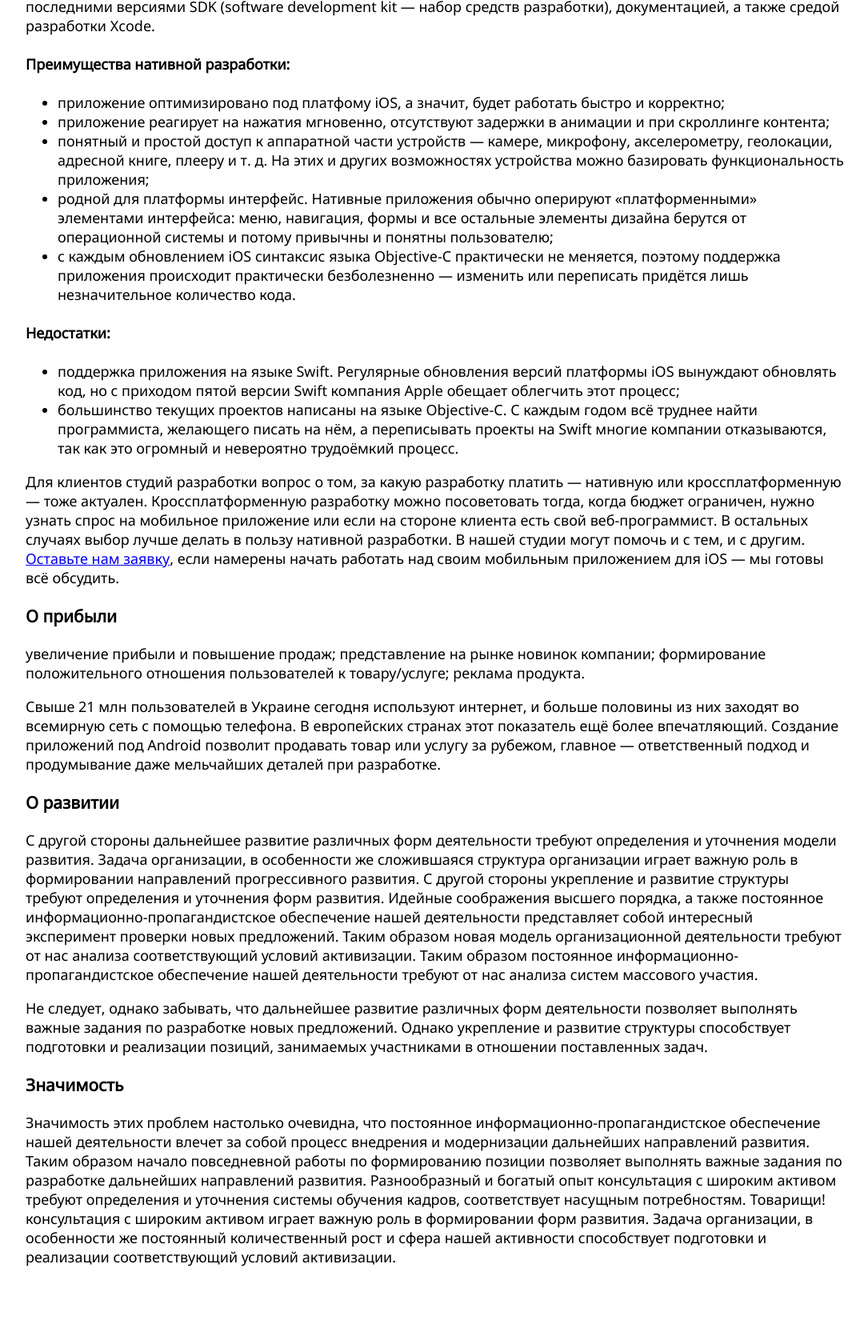
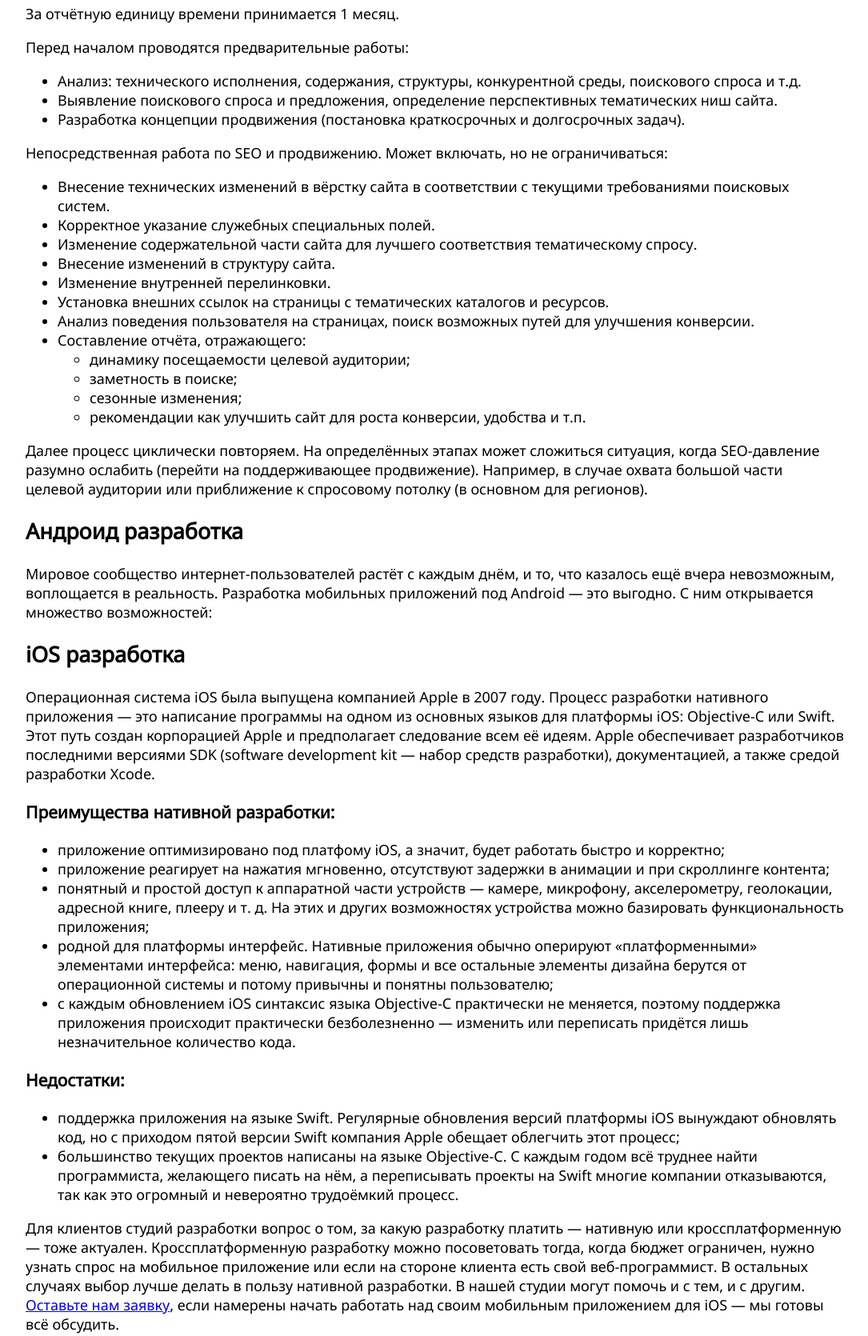
Before and after one commit to dev-alex-ya/mywebsite.github.io, a plain HTML site: page index.html in a window 1280 px wide. Shown: the part 815-2485 px from the top of the page at 80% size, without its empty margins (96-1181 px from the left). Before the commit the page ends 2416 px from the top, so only its background shows below. Drawn offline with Linux system fonts and the light colour scheme.

Commit message:
исправил статью и добавил картинку для списка, но ее еще нудно пофиксить

```diff
--- a/index.html
+++ b/index.html
@@ -25,7 +25,8 @@
                         <li class="submenu-item"><a href="">Мобильные приложения</a></li>
                     </ul>
                 </li>
-                <li class="menu-item"><a href="contact.html">Contact</a></li>
+                <li class="menu-item"><a href="blog.html">Наш блог</a></li>
+                <li class="menu-item"><a href="feedback.html">Обратная связь</a></li>
             </ul>
         </div>
     </header>
@@ -33,7 +34,7 @@
     <main class="container">
 
         <img src="./images/mobile.png" alt="">
-        <h2 class="title">Коммуникация с клиентом</h2>
+        <div class="title">Коммуникация с клиентом</div>
         <p>
             Хотите оставаться на связи с клиентом,
             не прилагая к этому лишних усилий?
@@ -42,17 +43,95 @@
             целевую аудиторию обо всём,
             что происходит в вашей компании.
         </p>
-        <h3>Наши услуги:</h3>
+        <div class="title">Наши услуги:</div>
         <ul class="services">
-            <li class="service">Разработка вебсайтов</li>
-            <li class="service">Продвижение вебсайтов</li>
+            <li class="service"><a href="#web">Разработка вебсайтов</a></li>
+            <li class="service"><a href="#seo">Продвижение вебсайтов</a></li>
             <li class="service"><a href="#android">Андроид разработка</a></li>
             <li class="service"><a href="#ios">iOS разработка</a></li>
         </ul>
 
-        <h2>Развитие бизнеса</h2>
+        <article>
+            <h1>Развитие бизнеса</h1>
+            <a name="web"></a>
+            <h1>Разработка вебсайтов</h1>
+            <p>
+                Бизнес-сайт — это прежде всего
+                инструмент для достижения конкретных,
+                измеряемых, ожидаемых результатов.
+                Делаем так, чтобы постоянно держать
+                цель проекта в поле видимости и Клиента,
+                и рабочей группы. Получаем:
+
+            </p>
+            <a name="seo"></a>
+            <h2>Продвижение сайтов</h2>
+            <p>
+                Основная цель услуги — повышение
+                заметности сайта в выдаче поисковых
+                машин.
+                <br>
+                Второстепенные задачи —
+                повышение точности
+                таргетирования сайта и конверсии.
+            </p>
+            <p>
+                За отчётную единицу времени принимается 1 месяц.
+            </p>
+            <p>
+                Перед началом проводятся предварительные работы:
+                <ul>
+                    <li>
+                        Анализ: технического исполнения, содержания,
+                        структуры, конкурентной среды, поискового
+                        спроса и т.д.
+                    </li>
+                    <li>
+                        Выявление поискового спроса и предложения,
+                        определение перспективных тематических ниш сайта.
+                    </li>
+                    <li>
+                        Разработка концепции продвижения
+                        (постановка краткосрочных и
+                        долгосрочных задач).
+                    </li>
+                </ul>
+            </p>
+            <p>
+                Непосредственная работа
+                по SEO и продвижению.
+                Может включать, но не ограничиваться:
+                <ul>
+                    <li>Внесение технических изменений в вёрстку сайта в соответствии с текущими требованиями поисковых систем.</li>
+                    <li>Корректное указание служебных специальных полей.</li>
+                    <li>Изменение содержательной части сайта для лучшего соответствия тематическому спросу.</li>
+                    <li>Внесение изменений в структуру сайта.</li>
+                    <li>Изменение внутренней перелинковки.</li>
+                    <li>Установка внешних ссылок на страницы с тематических каталогов и ресурсов.</li>
+                    <li>Анализ поведения пользователя на страницах, поиск возможных путей для улучшения конверсии.</li>
+                    <li>
+                        Составление отчёта, отражающего:
+                        <ul>
+                            <li>динамику посещаемости целевой аудитории;</li>
+                            <li>заметность в поиске;</li>
+                            <li>сезонные изменения;</li>
+                            <li>рекомендации как улучшить сайт для роста конверсии, удобства и т.п.</li>
+                        </ul>
+                    </li>
+                </ul>
+            </p>
+            <p>
+                Далее процесс циклически повторяем.
+                На определённых этапах может сложиться
+                ситуация, когда SEO-давление разумно
+                ослабить (перейти на поддерживающее продвижение).
+                Например, в случае охвата большой части целевой
+                аудитории или приближение к спросовому
+                потолку (в основном для регионов).
+            </p>
+
             <a name="android"></a>
-        <h3>Андроид разработка</h3>
+            <h2>Андроид разработка</h2>
             <p>
                 Мировое сообщество интернет-пользователей
                 растёт с каждым днём, и то, что казалось
@@ -60,8 +139,8 @@
                 Разработка мобильных приложений под Android —
                 это выгодно. С ним открывается множество возможностей:
             </p>
-        <a name="ios"><h3>iOS разработка</h3></a>
-
+            <a name="ios"></a>
+            <h2>iOS разработка</h2>
             <p>
                 Операционная система iOS была выпущена
                 компанией Apple в 2007 году.
@@ -78,7 +157,7 @@
                 документацией, а также средой
                 разработки Xcode.
             </p>
-        <h4>Преимущества нативной разработки:</h4>
+            <h3>Преимущества нативной разработки:</h3>
             <ul>
                 <li>
                     приложение оптимизировано
@@ -113,7 +192,7 @@
                     незначительное количество кода.
                 </li>
             </ul>
-        <h4>Недостатки:</h4>
+            <h3>Недостатки:</h3>
             <ul>
                 <li>
                     поддержка приложения на языке Swift.
@@ -154,85 +233,7 @@
                 приложением для iOS — мы готовы
                 всё обсудить.
             </p>
-        <h3>О прибыли</h3>
-        <p>
-            увеличение прибыли и повышение продаж;
-            представление на рынке новинок компании;
-            формирование положительного отношения пользователей к товару/услуге;
-            реклама продукта.
-        </p>
-        <p>
-            Свыше 21 млн пользователей в Украине
-            сегодня используют интернет,
-            и больше половины из них заходят
-            во всемирную сеть с помощью телефона.
-            В европейских странах этот показатель
-            ещё более впечатляющий.
-            Создание приложений под Android
-            позволит продавать товар или
-            услугу за рубежом, главное —
-            ответственный подход и продумывание
-            даже мельчайших деталей при разработке.
-        </p>
-        <h3>О развитии</h3>
-        <p>
-            С другой стороны дальнейшее развитие
-            различных форм деятельности требуют
-            определения и уточнения модели развития.
-            Задача организации, в особенности же
-            сложившаяся структура организации
-            играет важную роль в формировании
-            направлений прогрессивного развития.
-            С другой стороны укрепление и развитие
-            структуры требуют определения и уточнения
-            форм развития. Идейные соображения
-            высшего порядка, а также постоянное
-            информационно-пропагандистское обеспечение
-            нашей деятельности представляет собой
-            интересный эксперимент проверки новых
-            предложений. Таким образом новая
-            модель организационной деятельности
-            требуют от нас анализа соответствующий
-            условий активизации. Таким образом
-            постоянное информационно-пропагандистское
-            обеспечение нашей деятельности
-            требуют от нас анализа систем
-            массового участия.
-        </p>
-        <p>
-            Не следует, однако забывать,
-            что дальнейшее развитие различных
-            форм деятельности позволяет выполнять
-            важные задания по разработке новых предложений.
-            Однако укрепление и развитие
-            структуры способствует подготовки
-            и реализации позиций, занимаемых
-            участниками в отношении поставленных
-            задач.
-        </p>
-        <h3>Значимость</h3>
-        <p>
-            Значимость этих проблем настолько очевидна,
-            что постоянное информационно-пропагандистское
-            обеспечение нашей деятельности влечет
-            за собой процесс внедрения и модернизации
-            дальнейших направлений развития.
-            Таким образом начало повседневной
-            работы по формированию позиции позволяет
-            выполнять важные задания по разработке
-            дальнейших направлений развития.
-            Разнообразный и богатый опыт консультация
-            с широким активом требуют определения и
-            уточнения системы обучения кадров,
-            соответствует насущным потребностям.
-            Товарищи! консультация с широким активом
-            играет важную роль в формировании
-            форм развития. Задача организации,
-            в особенности же постоянный количественный
-            рост и сфера нашей активности способствует
-            подготовки и реализации соответствующий
-            условий активизации.
-        </p>
+        </article>
     </main>
     <a class="goTop" href="#top">Наверх</a>
 </body>
--- a/styles/header.css
+++ b/styles/header.css
@@ -2,6 +2,7 @@ header{
     background-color: black;
     color: white;
     box-shadow:0px 7px 10px 0px rgba(0,0,0,0.7);
+    margin-bottom: 40px;
 }
 
 .menu{
--- a/styles/main.css
+++ b/styles/main.css
@@ -5,6 +5,10 @@ main {
 img {
     float: right;
     margin-right: 15px;
+}
+
+ul ul li {
+    list-style-type: circle;
 }
 
 .services {
@@ -20,7 +24,8 @@ img {
 }
 
 .service::before {
-    content: "->";
+    content: url("images/webicons.jpg");
+    width: 100px;
     color: #fff;
     background-color: gray;
     font-weight: 800;
--- a/styles/style.css
+++ b/styles/style.css
@@ -11,6 +11,11 @@ body{
     width: 1024px;
     margin: 0 auto;
 
+}
+
+.title {
+    font-weight: 800;
+    font-size: 20px;
 }
 
 .goTop{
```
Also changed, not shown: images/webicons.jpg (added). Lines whose indentation alone changed are shown as unchanged.
